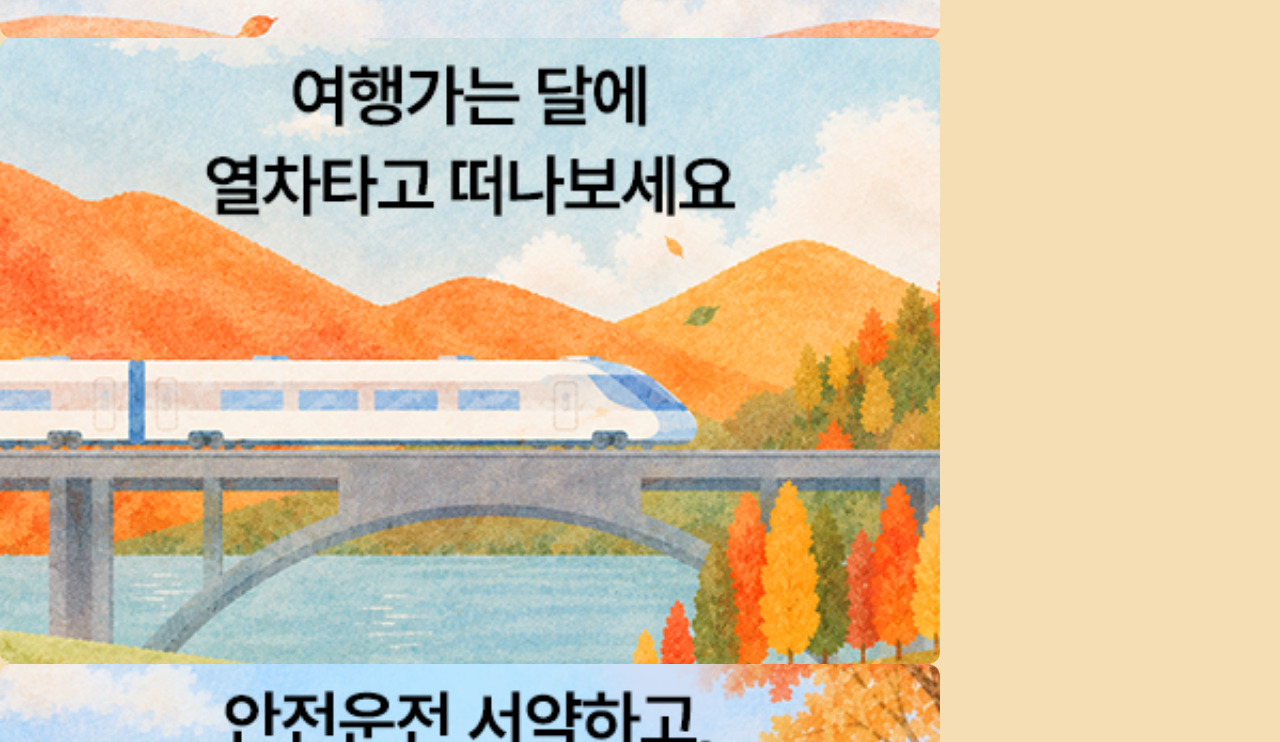
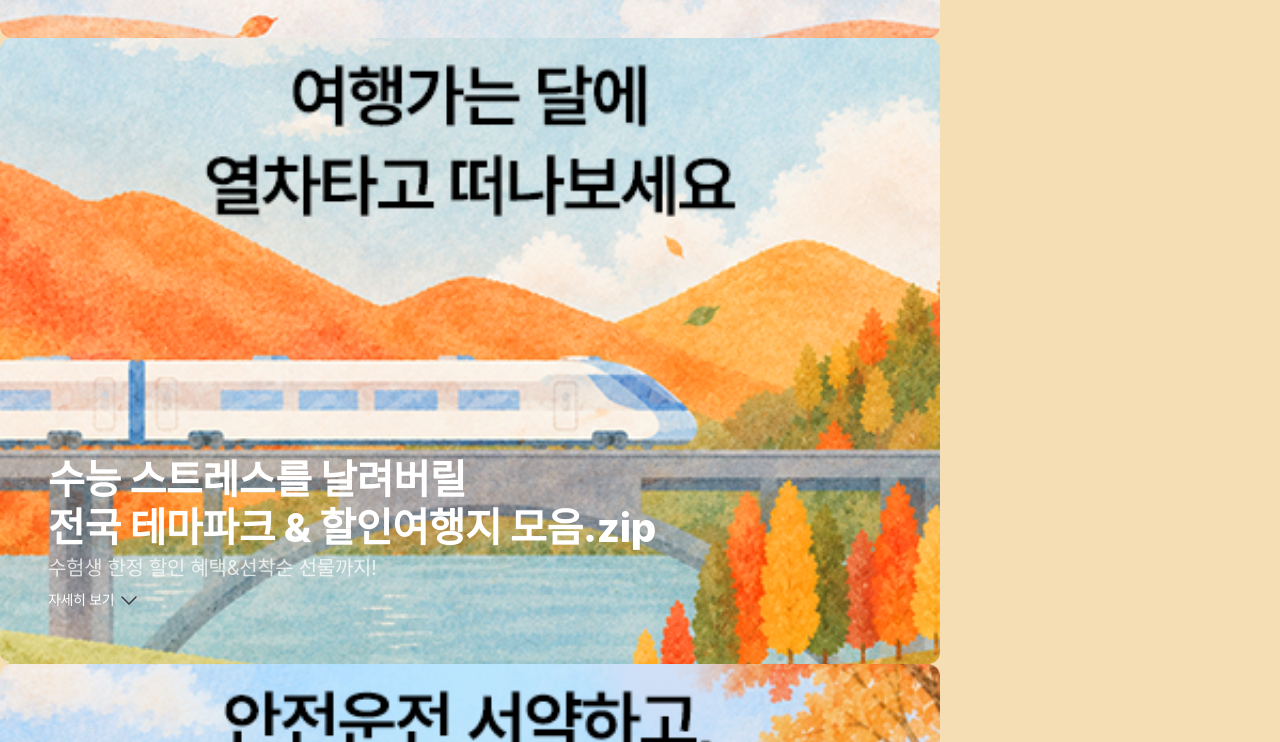
Before and after one commit to florason520/css-basic, a plain HTML site: page css-basic (5)/clone-exercise.html in a window 1280 px wide. Shown: the part 678-1420 px from the top of the page. Drawn offline with Linux system fonts and the light colour scheme; a web font is replaced by a local one.

Commit message:
Update CSS styles for layout and components

```diff
--- a/css-basic (5)/css/clone-exercise.css
+++ b/css-basic (5)/css/clone-exercise.css
@@ -29,8 +29,9 @@ body {
     "Segoe UI Symbol",
     sans-serif;
   font-size: 16px;
+  font-weight: 400;
   color: #29292c;
-  line-height: 1.3;
+  line-height: 1.6;
   letter-spacing: -0.02em;
   background-color: #fff;
 }
@@ -39,10 +40,12 @@ li {
   list-style: none;
 }
 
+
 a {
   color: inherit;
   text-decoration: none;
 }
+
 
 img {
   vertical-align: middle;
@@ -66,10 +69,12 @@ button:focus-visible {
   outline-offset: 2px;
 }
 
+
 /* styling */
 .wrap {
   width: 100%;
 }
+
 
 /* header styling start */
 .header {
@@ -120,6 +125,7 @@ button:focus-visible {
   /* position: relative; */
 }
 
+
 .depth1-wrap > li > a {
   display: flex;
   height: 100%;
@@ -140,6 +146,7 @@ button:focus-visible {
   background-color: #b4adad;
   z-index: 1;
 }
+
 
 .header-util {
   position: relative;
@@ -173,6 +180,7 @@ button:focus-visible {
 }
 /* header styling end */
 
+
 /* main styling start */
 .main {
   width: 100%;
@@ -185,17 +193,47 @@ button:focus-visible {
   border-radius: 12px;
   overflow: hidden;
 }
-.hero-img {
+.sw-hero .hero-img {
   display: block;
   width: 100%;
   height: 100%;
 }
-.hero-img img {
+.sw-hero .hero-img img {
   width: 100%;
   height: 100%;
   object-fit: cover;
 }
+.sw-hero .swiper-slide a {
+  position: absolute;
+  left: 48px;
+  bottom: 48px;
+  width: 630px;
+  /* z-index: 5; */
+}
+.sw-hero .swiper-slide a strong {
+  display: block;
+  font-size: 40px;
+  font-weight: 800;
+  line-height: 1.2;
+  color: #fff;
+}
+.sw-hero .swiper-slide a em {
+  display: block;
+  font-size: 20px;
+  font-style: normal;
+  color: rgba(255, 255, 255, 0.75);
+}
+.sw-hero .swiper-slide a .view {
+  display: inline-flex;
+  /* width: fit-content; */
+  align-items: center;
+  gap: 3px;
+  height: 32px;
+  font-size: 14px;
+  color: #fff;
+}
 /* main styling end */
+
 
 /* footer styling start */
 .footer {
```
